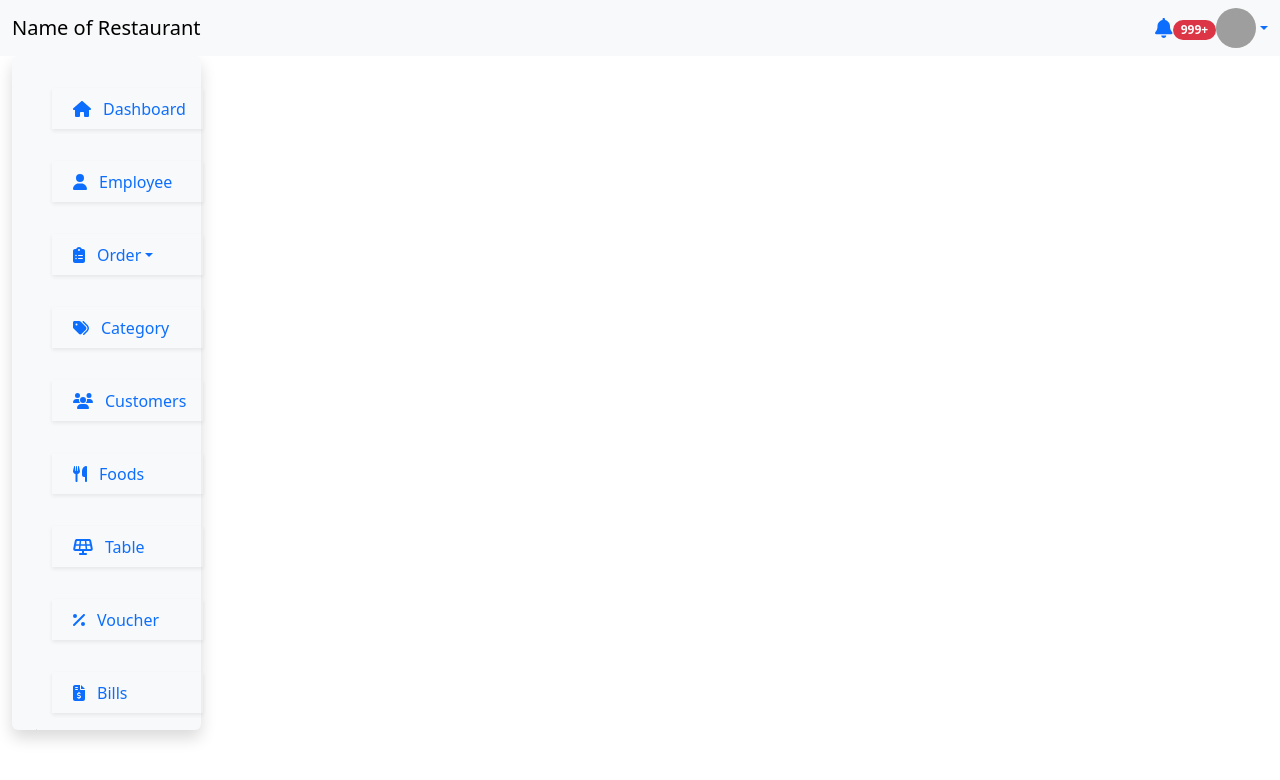
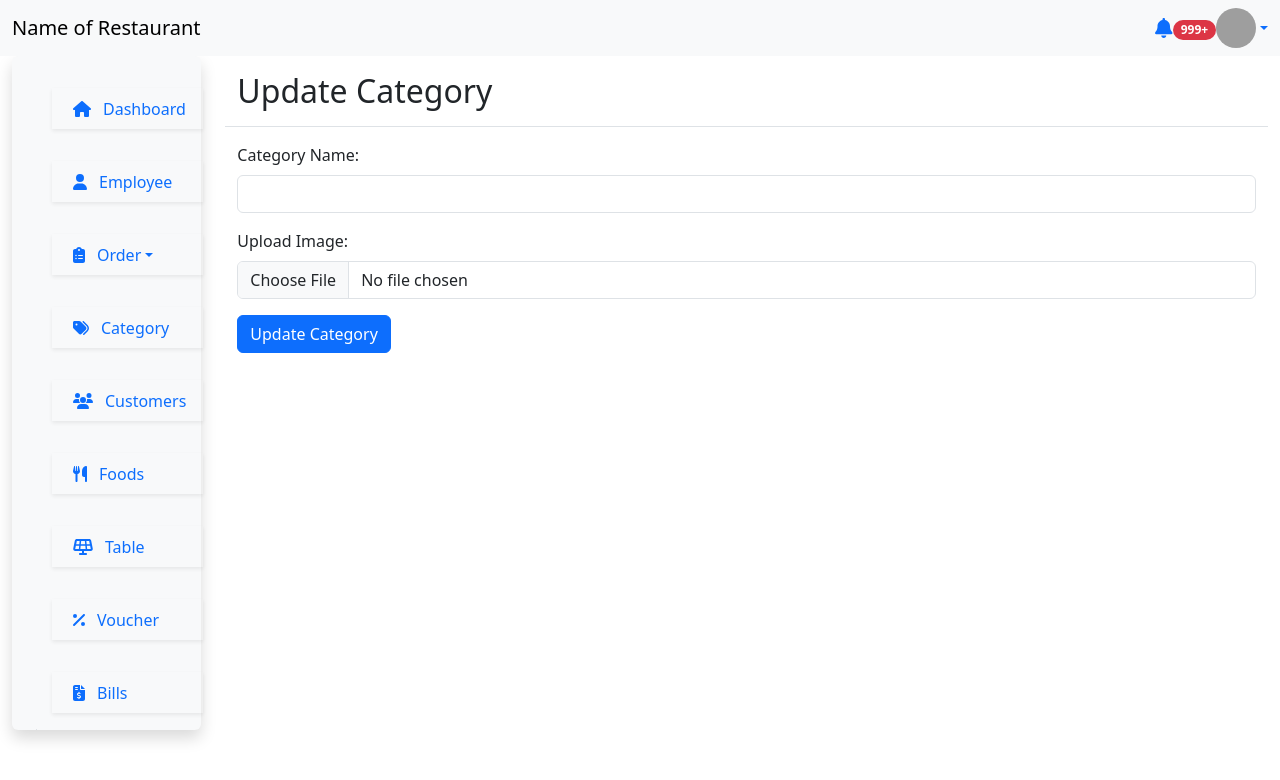
Before and after one commit to PhanKydeptrai/RestaurantManagement.UI, a React (Vite) app in the folder RestaurantManagement.AdminUI/: page /categories/updatecategory/1 in a window 1280 px wide. Shown: the top 780 px of the page. Built offline with nearby package versions, Linux system fonts and the light colour scheme; no server answers; sample sign-in values are in the browser's storage; grey boxes are pictures that could not be loaded.

Commit message:
sreach and update

```diff
--- a/RestaurantManagement.AdminUI/src/Controller.tsx
+++ b/RestaurantManagement.AdminUI/src/Controller.tsx
@@ -4,6 +4,7 @@ import CategoryPage from "./pages/category-page/categories";
 import CreateCategoryPage from "./pages/category-page/createcategory";
 import Login from "./pages/auth-page/login";
 import ProtectedRoute from "./components/protectedroute/protectedroute";
+import UpdateCategory from "./pages/category-page/updatecategory";
 
 function Controller() {
     return (
@@ -15,16 +16,21 @@ function Controller() {
                         <Home />
                     </ProtectedRoute>
                 } />
-                <Route path="/categories"element={
+                <Route path="/categories" element={
                     <ProtectedRoute>
                         <CategoryPage />
                     </ProtectedRoute>
-                }/>
+                } />
                 <Route path="/categories/createcategory" element={
                     <ProtectedRoute>
                         <CreateCategoryPage />
                     </ProtectedRoute>
-                }/>
+                } />
+                <Route path="/categories/updatecategory/:categoryId" element={
+                    <ProtectedRoute>
+                        <UpdateCategory />
+                    </ProtectedRoute>
+                } />
             </Routes>
         </>
     )
--- a/RestaurantManagement.AdminUI/src/apis/base.tsx
+++ b/RestaurantManagement.AdminUI/src/apis/base.tsx
@@ -4,7 +4,8 @@ const instance = axios.create({
     baseURL: "https://localhost:7057/api/",
     timeout: 5000,
     headers: {
-        "Content-Type": "application/json",
+        'Content-Type': 'application/json',
+        //'Authorization': `Bearer ${sessionStorage.getItem('token')}`
     },
 });
 
--- a/RestaurantManagement.AdminUI/src/components/sreach-input/sreach.tsx
+++ b/RestaurantManagement.AdminUI/src/components/sreach-input/sreach.tsx
@@ -3,6 +3,7 @@ import { SearchCategory } from "../../services/category-service";
 
 export const SreachComponent = () => {
     const [sreach, setSreach] = useState('');
+
     const handleSearchChange = (event: React.ChangeEvent<HTMLInputElement>) => {
         setSreach(event.target.value);
     };
--- a/RestaurantManagement.AdminUI/src/pages/category-page/categories.tsx
+++ b/RestaurantManagement.AdminUI/src/pages/category-page/categories.tsx
@@ -2,6 +2,7 @@ import { Link } from "react-router-dom";
 import { CategoryDto } from "../../models/categoryDto";
 import { useEffect, useState } from "react";
 import { GetAllCategories } from "../../services/category-service";
+import SreachComponent from "../../components/sreach-input/sreach";
 // import { SreachComponent } from "../../components/sreach-input/sreach";
 
 const CategoryPage = () => {
@@ -55,7 +56,7 @@ const CategoryPage = () => {
                             <Link to="/categories/createcategory"><button className="btn btn-success w-100">Create</button></Link>
                         </div>
                         <div className="col-md-6"></div>
-                        {/* <div className="col-md-4"><SreachComponent /></div> */}
+                        <div className="col-md-4"><SreachComponent /></div>
                     </div>
                     <div className="container mt-5">
                         <div className="row">
@@ -73,7 +74,8 @@ const CategoryPage = () => {
                                                         </span>
                                                     </p>
                                                     <div className="row">
-                                                        <a href="/AdminLayout/BossLayout/deletecategory.html" className=" btn btn-danger">Delete</a>
+                                                        <Link to={`/categories/updatecategory/${category.categoryId}`} className="btn btn-primary">Edit</Link>
+                                                        <a href="" className="btn btn-danger">Delete</a>
                                                     </div>
                                                 </div>
                                             </div>
--- a/RestaurantManagement.AdminUI/src/pages/category-page/createcategory.tsx
+++ b/RestaurantManagement.AdminUI/src/pages/category-page/createcategory.tsx
@@ -1,7 +1,7 @@
 import { useRef, useState } from "react";
 import { Link } from "react-router-dom";
 import { ToastContainer, toast } from 'react-toastify';
-import { CreateCategory } from "../../services/createcategoryservice";
+import { CreateCategory } from "../../services/category-service";
 import 'react-toastify/dist/ReactToastify.css';
 
 
@@ -65,7 +65,7 @@ const CreateCategoryPage = () => {
         if (response) {
             notifySucess();
         }
-            else{
+        else {
             notifyError();
         }
 
--- /dev/null
+++ b/RestaurantManagement.AdminUI/src/pages/category-page/updatecategory.tsx
@@ -0,0 +1,102 @@
+import React, { useRef, useState, useEffect } from 'react';
+import { useParams } from 'react-router-dom';
+
+const UpdateCategory = () => {
+    const { categoryId } = useParams<{ categoryId: string }>();
+    const [categoryName, setCategoryName] = useState('');
+    const [imageUrl, setImageUrl] = useState<string | null>(null);
+    const fileInputRef = useRef<HTMLInputElement | null>(null);
+
+    useEffect(() => {
+        // Fetch category data using categoryId and set initial state
+        const fetchCategoryData = async () => {
+            try {
+                const response = await fetch(`/api/category/${categoryId}`);
+                const data = await response.json();
+                setCategoryName(data.categoryName);
+                setImageUrl(data.imageUrl);
+            } catch (error) {
+                console.error('Error fetching category data:', error);
+            }
+        };
+
+        fetchCategoryData();
+    }, [categoryId]);
+
+    const handleFileChange = (event: React.ChangeEvent<HTMLInputElement>) => {
+        const file = event.target.files?.[0];
+        if (file) {
+            const reader = new FileReader();
+            reader.onloadend = () => {
+                setImageUrl(reader.result as string);
+            };
+            reader.readAsDataURL(file);
+        }
+    };
+
+    const handleSubmit = async (event: React.FormEvent) => {
+        event.preventDefault();
+        const formData = new FormData();
+        formData.append('categoryName', categoryName);
+        if (fileInputRef.current && fileInputRef.current.files) {
+            formData.append('image', fileInputRef.current.files[0]);
+        }
+
+        try {
+            const response = await fetch(`/api/category     /${categoryId}`, {
+                method: 'PUT',
+                body: formData,
+            });
+            if (response.ok) {
+                console.log('Category updated successfully');
+                // Optionally, redirect or show a success message
+            } else {
+                console.error('Error updating category');
+            }
+        } catch (error) {
+            console.error('Error updating category:', error);
+        }
+    };
+
+    return (
+        <>
+            <main className="container">
+                <div className="row d-flex justify-content-between flex-wrap flex-md-nowrap align-items-center pt-3 pb-2 mb-3 border-bottom">
+                    <h1 className="h2">Update Category</h1>
+                </div>
+                <div className="row" key={categoryId}>
+                    <form onSubmit={handleSubmit}>
+                        <div className="mb-3">
+                            <label htmlFor="categoryName" className="form-label">Category Name:</label>
+                            <input
+                                type="text"
+                                id="categoryName"
+                                className="form-control"
+                                value={categoryName}
+                                onChange={(e) => setCategoryName(e.target.value)}
+                            />
+                        </div>
+                        <div className="mb-3">
+                            <label htmlFor="fileInput" className="form-label">Upload Image:</label>
+                            <input
+                                type="file"
+                                id="fileInput"
+                                className="form-control"
+                                ref={fileInputRef}
+                                onChange={handleFileChange}
+                            />
+                        </div>
+                        {imageUrl && (
+                            <div className="mb-3">
+                                <img src={imageUrl} alt="Selected" className="img-thumbnail" />
+                            </div>
+                        )}
+                        <button type="submit" className="btn btn-primary">Update Category</button>
+                    </form>
+                </div>
+            </main>
+        </>
+    );
+};
+
+export default UpdateCategory;
--- a/RestaurantManagement.AdminUI/src/services/createcategoryservice.tsx
+++ b/RestaurantManagement.AdminUI/src/services/createcategoryservice.tsx
@@ -17,6 +17,12 @@ export const CreateCategory = async (formData: FormData) => {
 
 }
 
+export const UpdateCategory = async (categoryId: string ,formData: FormData) => {
+
+    const res = await baseUrl.put('/category/${categoryId}', formData);
+    return res.data;
+
+}
 // export const CreateCategory = async (formData: FormData) => {
 
 //       const token = sessionStorage.getItem('token');
```
Also changed, not shown: RestaurantManagement.AdminUI/src/services/category-service.tsx (+19 -14 lines). Lines whose indentation alone changed are shown as unchanged.
